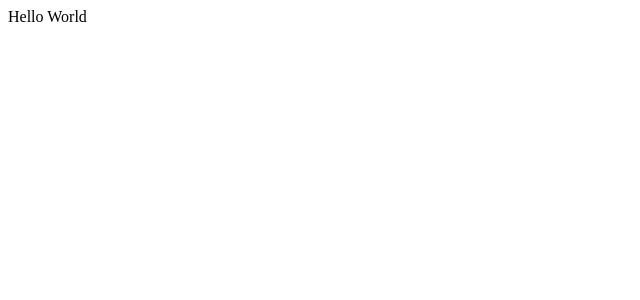
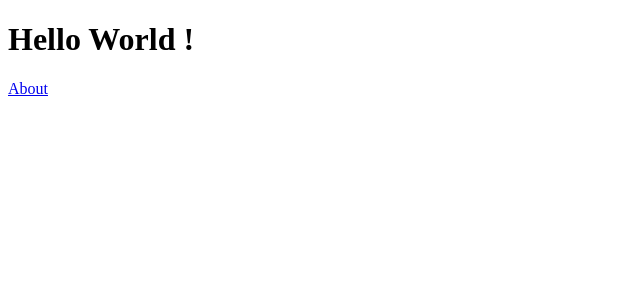
Before and after one commit to saratonite/hello-next, a Next.js app: page / in a window 1280 px wide. Shown: the top 300 px of the page, without its empty margins (0-640 px from the left). Built offline with nearby package versions, Linux system fonts and the light colour scheme.

Commit message:
:fries: Improved pages with links :heart_eyes:

```diff
--- a/pages/index.js
+++ b/pages/index.js
@@ -1,11 +1,7 @@
-import React, { Component } from 'react';
-
-export default class  extends Component {
-    render () {
-        return (
-            <div>
-                Hello World
-            </div>
-        );
-    }
-}
+import Link from 'next/link'
+export default () =>(
+    <div>
+        <h1>Hello World !</h1>
+        <Link href="/about">About</Link>
+    </div>
+)
```
Also changed, not shown: pages/about.js (added, +7 -0 lines).
